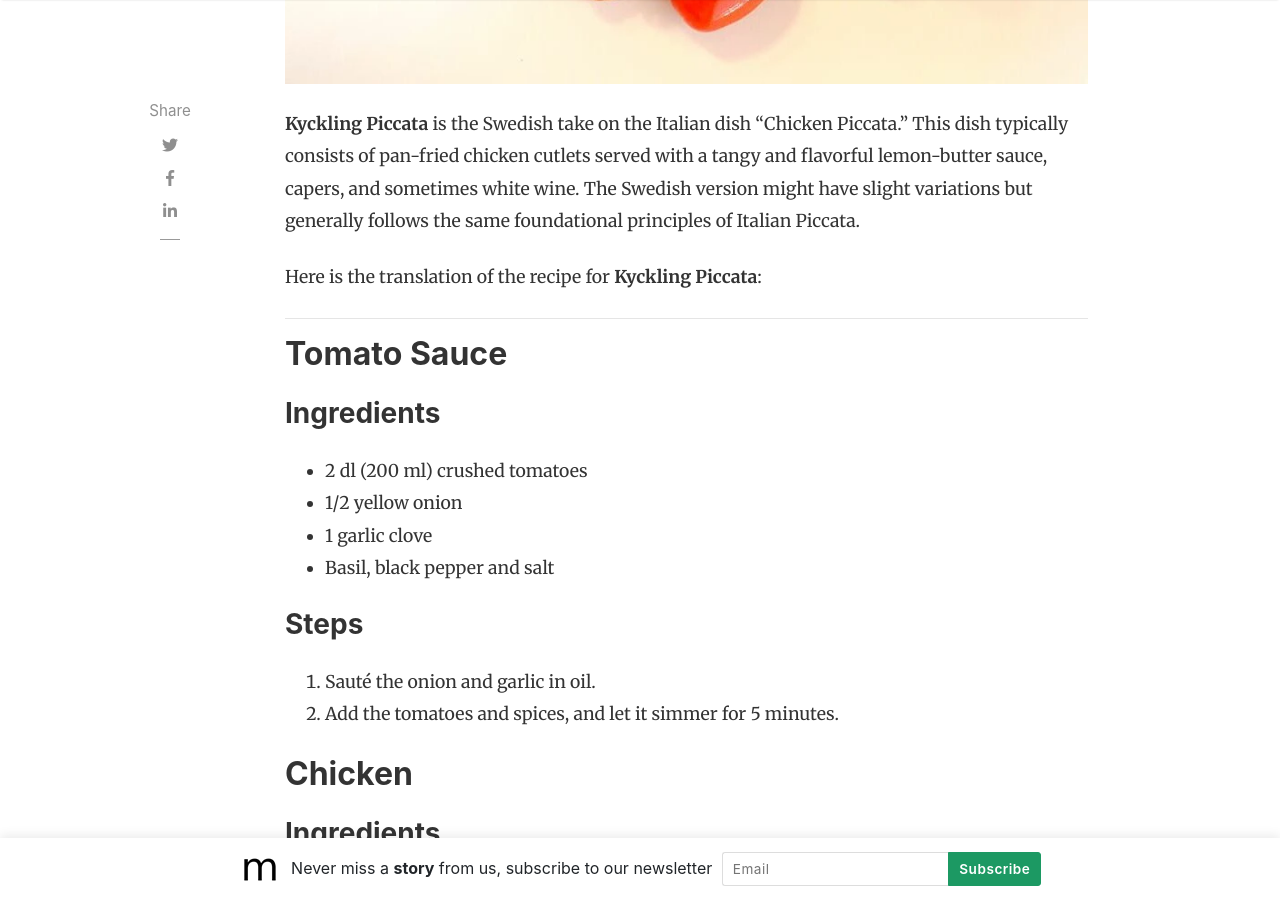
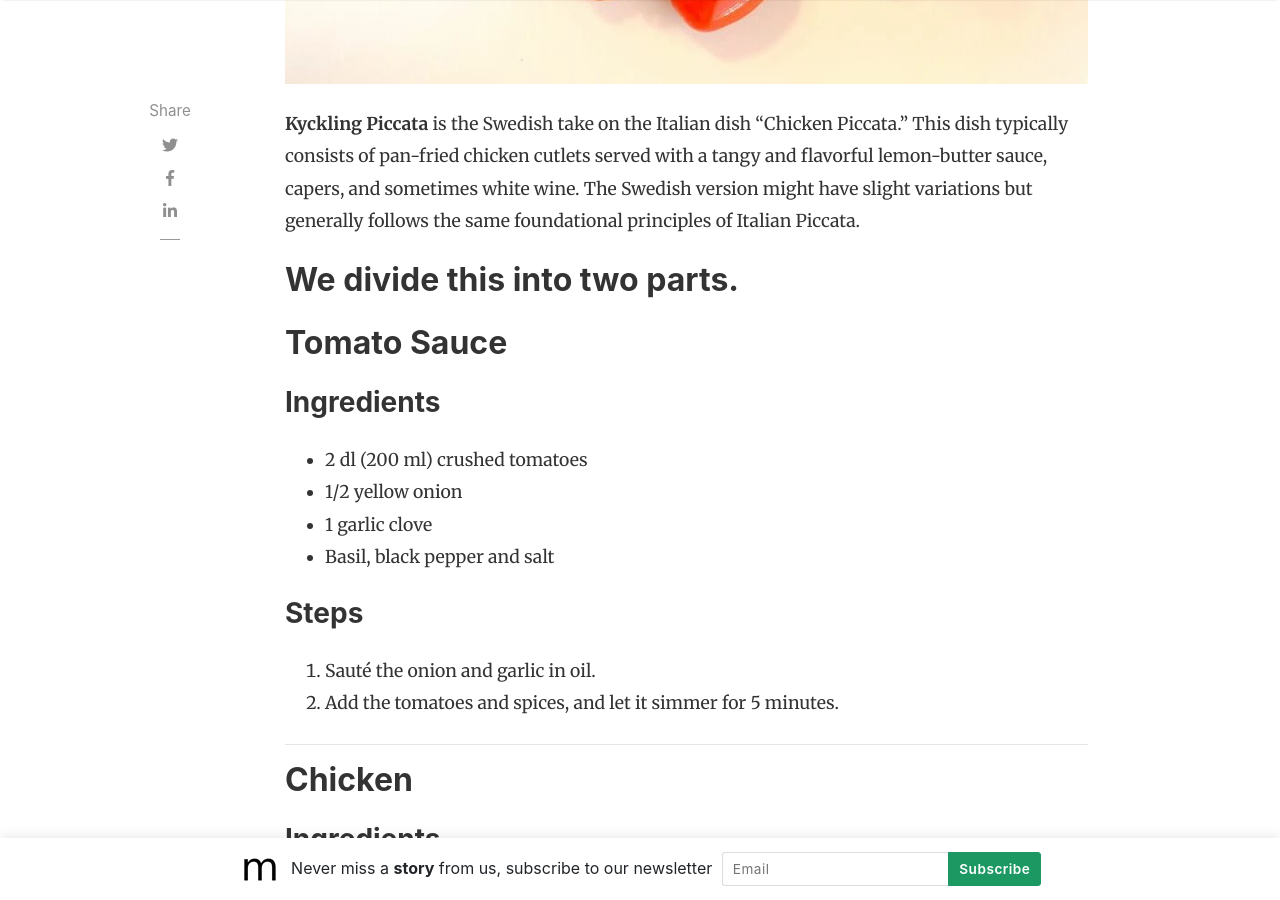
Before and after one commit to hmenorjr/hemkunskap-ax, a Jekyll site: the page built from _posts/2024-09-04-lets-cook-chicken-piccata.md, in a window 1280 px wide and 900 px high, scrolled down 1036 px. Built offline with Jekyll 4.4.1, drawn with Linux system fonts in a browser that asks for light colours; nearby versions of some CDN libraries; comment, search, counter and statistics services are not loaded.

Commit message:
Update conent: chicken piccata recipe

```diff
--- a/_posts/2024-09-04-lets-cook-chicken-piccata.md
+++ b/_posts/2024-09-04-lets-cook-chicken-piccata.md
@@ -11,10 +11,8 @@ featured: true
 
 **Kyckling Piccata** is the Swedish take on the Italian dish "Chicken Piccata." This dish typically consists of pan-fried chicken cutlets served with a tangy and flavorful lemon-butter sauce, capers, and sometimes white wine. The Swedish version might have slight variations but generally follows the same foundational principles of Italian Piccata.
 
-Here is the translation of the recipe for **Kyckling Piccata**:
-
+We divide this into two parts.
 ---
-
 ## Tomato Sauce
 ### Ingredients
 - 2 dl (200 ml) crushed tomatoes
@@ -26,6 +24,7 @@ Here is the translation of the recipe for **Kyckling Piccata**:
 1. Sauté the onion and garlic in oil.
 2. Add the tomatoes and spices, and let it simmer for 5 minutes.
 
+---
 ## Chicken
 ### Ingredients
 - About 300 g chicken fillet
```
